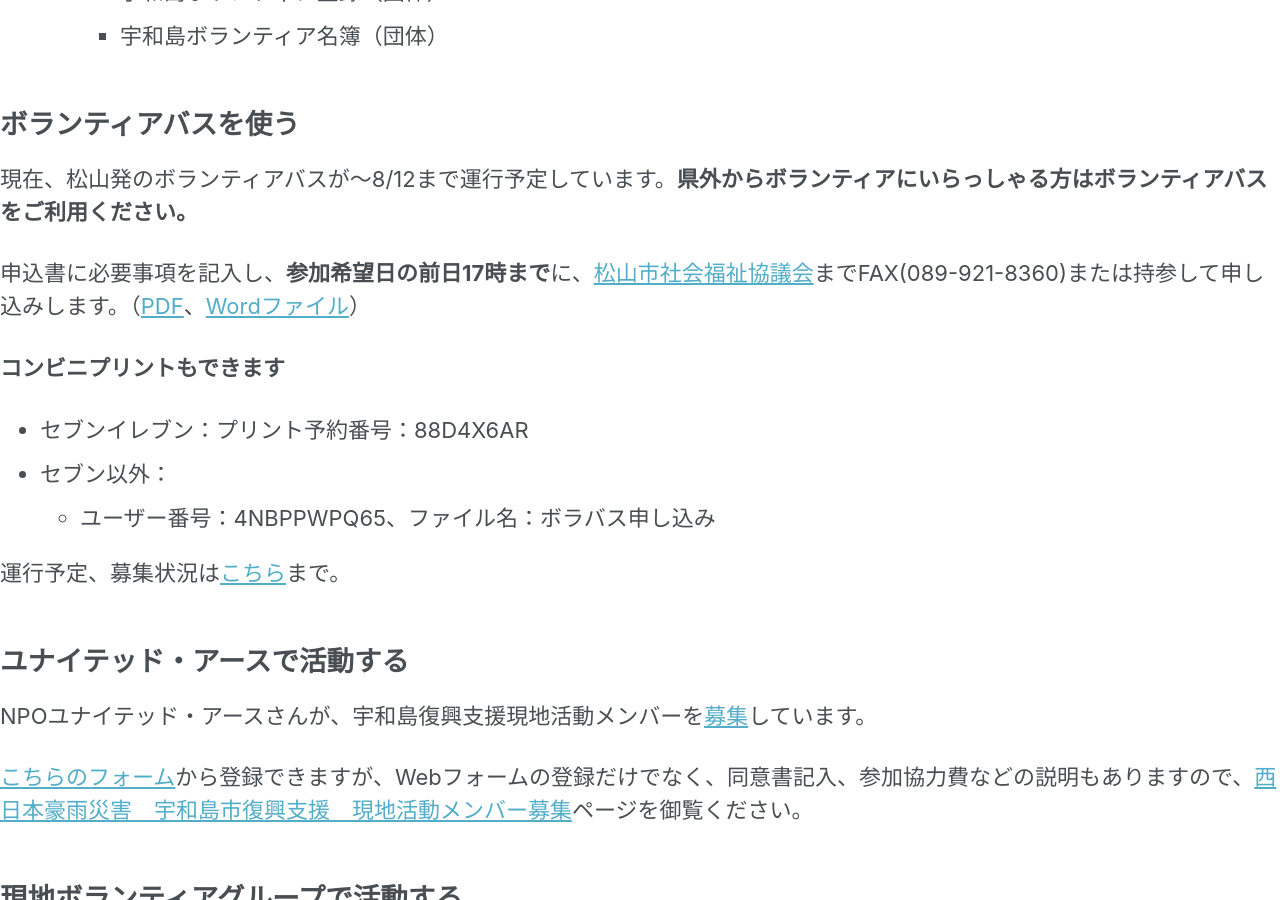
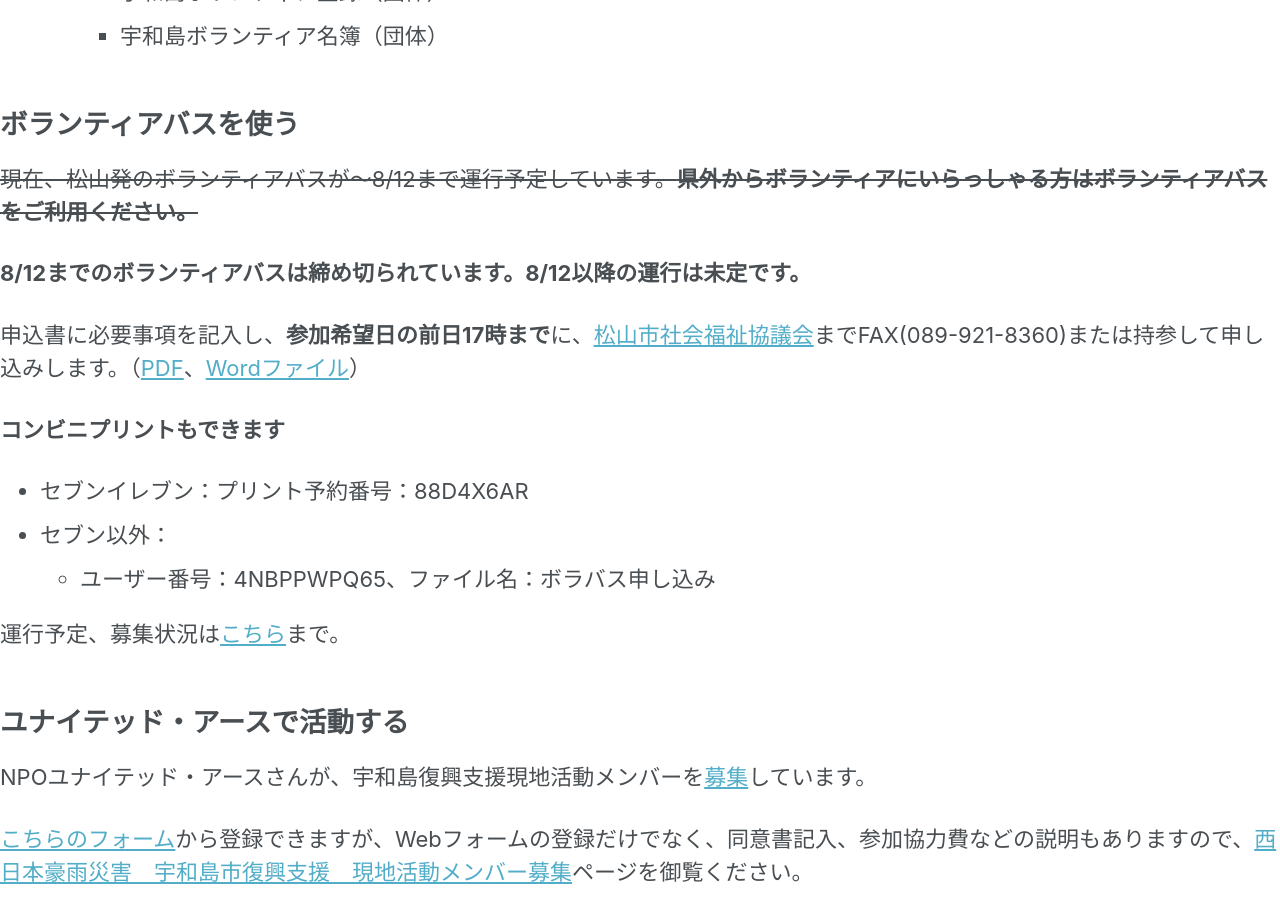
Before and after one commit to cheerup-ehime/cheerup-ehime.github.io, a Jekyll site: the page built from volunteer-new/uwajima.md, in a window 1280 px wide and 900 px high, scrolled down 6096 px. Built offline with Jekyll 4.4.1, drawn with Linux system fonts in a browser that asks for light colours; nearby versions of some CDN libraries; our own code applies the rules of GitHub Pages for plain Markdown files; comment, search, counter and statistics services are not loaded.

Commit message:
ボラバス締切

```diff
--- a/volunteer-new/uwajima.md
+++ b/volunteer-new/uwajima.md
@@ -111,7 +111,9 @@ header:
 
 ## ボランティアバスを使う
 
-現在、松山発のボランティアバスが〜8/12まで運行予定しています。**県外からボランティアにいらっしゃる方はボランティアバスをご利用ください。**
+~~現在、松山発のボランティアバスが〜8/12まで運行予定しています。**県外からボランティアにいらっしゃる方はボランティアバスをご利用ください。**~~
+
+**8/12までのボランティアバスは締め切られています。8/12以降の運行は未定です。**
 
 申込書に必要事項を記入し、**参加希望日の前日17時まで**に、[松山市社会福祉協議会](http://www.matsuyama-wel.jp/)までFAX(089-921-8360)または持参して申し込みします。（[PDF](https://ehimesvc.jp/wp-content/uploads/2018/07/volbus_moshikomi.pdf)、[Wordファイル](https://ehimesvc.jp/wp-content/uploads/2018/07/volbus_moshikomi.docx)）
 
```
